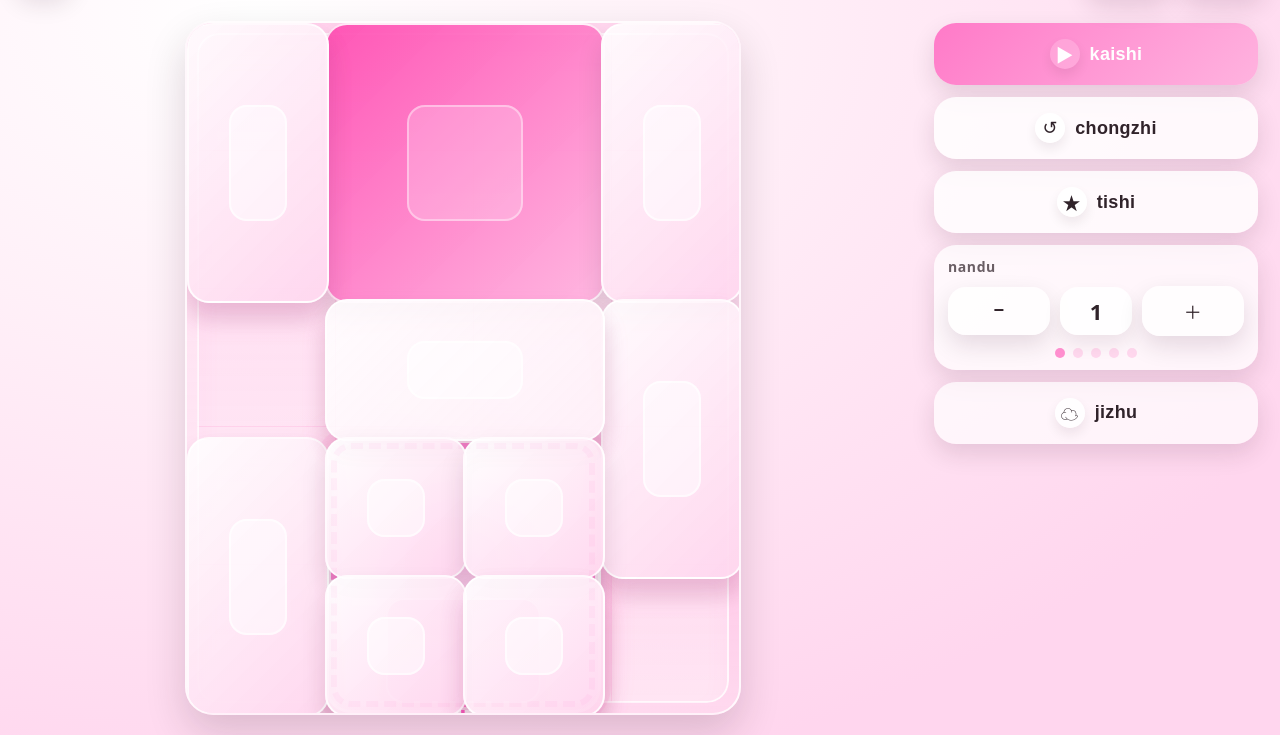
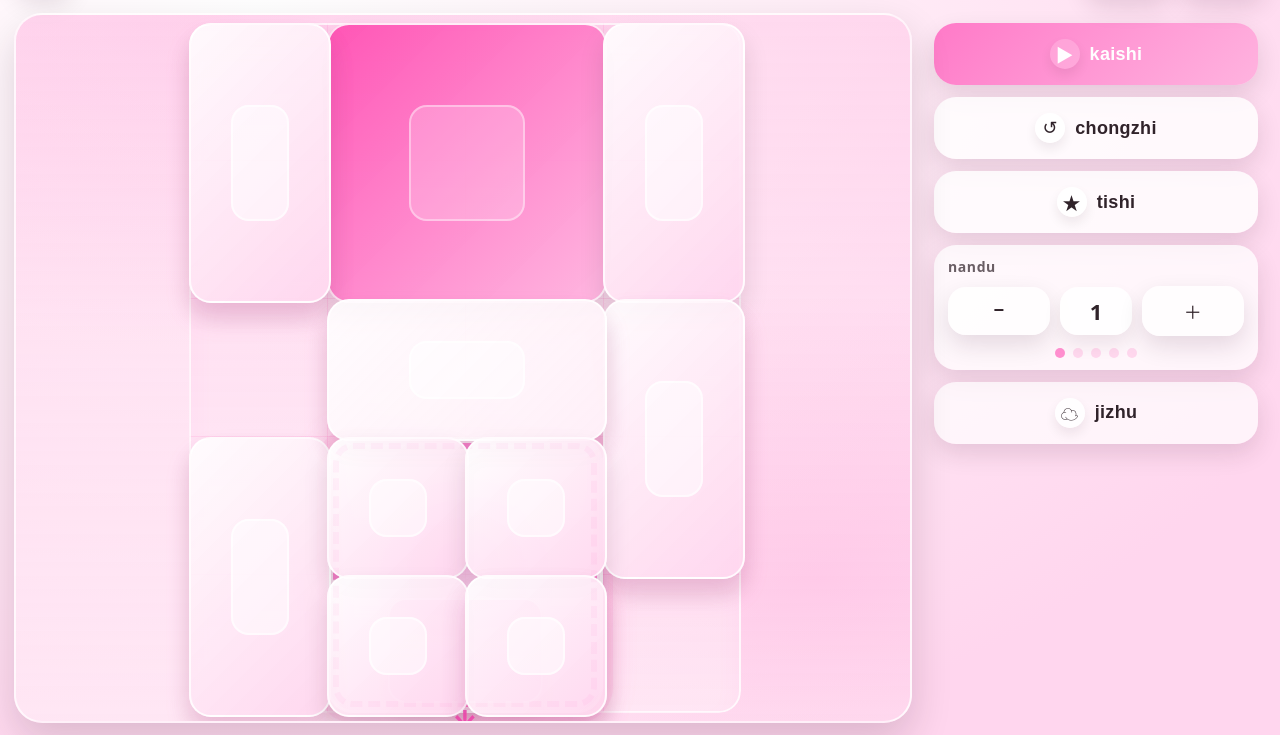
Before and after one commit to Ali1995A/hua-rong-dao, a website built with Vite: page index.html in a window 1280 px wide. Shown: the part 65-800 px from the top of the page. Built offline with nearby package versions, Linux system fonts and the light colour scheme.

Commit message:
Layout: board container fills stage

```diff
--- a/src/main.ts
+++ b/src/main.ts
@@ -81,6 +81,7 @@ function createLayout(app: HTMLElement): UiRefs {
           <div class="board-wrap">
             <div id="board" class="board" aria-label="hua rong dao">
               <canvas id="fxCanvas" class="fx-canvas"></canvas>
+              <div class="grid" aria-hidden="true"></div>
               <div class="goal" aria-hidden="true"></div>
               <div id="hintArrow" class="hint-arrow hidden" aria-hidden="true"></div>
             </div>
@@ -187,7 +188,7 @@ function applyBlockVars(el: HTMLElement, block: Block, cell: number): void {
   el.style.setProperty('--oy', `0px`)
 }
 
-function setBoardSizeVars(board: HTMLElement): number {
+function setBoardSizeVars(board: HTMLElement): { cell: number; gx: number; gy: number } {
   const parent = board.parentElement ?? board
   const rect = parent.getBoundingClientRect()
   const padding = 8
@@ -198,9 +199,13 @@ function setBoardSizeVars(board: HTMLElement): number {
   board.style.setProperty('--cell', `${cell}px`)
   board.style.setProperty('--bw', `${cell * GRID_COLS}px`)
   board.style.setProperty('--bh', `${cell * GRID_ROWS}px`)
-  ;(board as HTMLDivElement).style.width = `${cell * GRID_COLS}px`
-  ;(board as HTMLDivElement).style.height = `${cell * GRID_ROWS}px`
-  return cell
+  const gx = Math.floor((rect.width - cell * GRID_COLS) / 2)
+  const gy = Math.floor((rect.height - cell * GRID_ROWS) / 2)
+  const safeGx = Math.max(0, gx)
+  const safeGy = Math.max(0, gy)
+  board.style.setProperty('--gx', `${safeGx}px`)
+  board.style.setProperty('--gy', `${safeGy}px`)
+  return { cell, gx: safeGx, gy: safeGy }
 }
 
 function shouldShowRotateOverlay(): boolean {
@@ -218,13 +223,20 @@ function moveToDir(dx: number, dy: number): Direction | null {
   return dy > 0 ? 'down' : 'up'
 }
 
-function showHintArrow(refs: UiRefs, move: Move, cell: number, blocks: Block[]): void {
+function showHintArrow(
+  refs: UiRefs,
+  move: Move,
+  cell: number,
+  gx: number,
+  gy: number,
+  blocks: Block[],
+): void {
   const block = blocks.find((b) => b.id === move.id)
   if (!block) return
   const arrow = refs.hintArrow
 
-  const baseX = block.x * cell
-  const baseY = block.y * cell
+  const baseX = gx + block.x * cell
+  const baseY = gy + block.y * cell
   const w = block.w * cell
   const h = block.h * cell
 
@@ -361,6 +373,8 @@ function main(): void {
 
   const blockEls = new Map<BlockId, HTMLDivElement>()
   let cell = 80
+  let gx = 0
+  let gy = 0
 
   function syncTopUi(): void {
     refs.movesEl.textContent = String(state.moves)
@@ -397,7 +411,10 @@ function main(): void {
   }
 
   function resize(): void {
-    cell = setBoardSizeVars(refs.board)
+    const sized = setBoardSizeVars(refs.board)
+    cell = sized.cell
+    gx = sized.gx
+    gy = sized.gy
     updateBlockPositions()
     fireworks.resize()
     const showRotate = shouldShowRotateOverlay() && !rotateDismissed && !state.celebrating
@@ -488,7 +505,7 @@ function main(): void {
     const movable = new Set<BlockId>(moves.map((m) => m.id))
     for (const [id, el] of blockEls.entries()) el.classList.toggle('block-hint', movable.has(id))
 
-    showHintArrow(refs, moves[Math.floor(Math.random() * moves.length)]!, cell, state.blocks)
+    showHintArrow(refs, moves[Math.floor(Math.random() * moves.length)]!, cell, gx, gy, state.blocks)
     window.setTimeout(() => {
       for (const el of blockEls.values()) el.classList.remove('block-hint')
       hideHintArrow(refs)
--- a/src/style.css
+++ b/src/style.css
@@ -132,8 +132,8 @@ body {
 }
 
 .board {
-  width: var(--bw);
-  height: var(--bh);
+  width: 100%;
+  height: 100%;
   border-radius: 28px;
   background: linear-gradient(180deg, rgba(255, 179, 223, 0.35), rgba(255, 240, 248, 0.55));
   box-shadow: var(--shadow);
@@ -143,6 +143,8 @@ body {
   --cell: 90px;
   --bw: calc(var(--cell) * 4);
   --bh: calc(var(--cell) * 5);
+  --gx: 0px;
+  --gy: 0px;
   border: 2px solid rgba(255, 255, 255, 0.7);
 }
 
@@ -156,10 +158,12 @@ body {
   z-index: 0;
 }
 
-.board::after {
-  content: '';
+.grid {
   position: absolute;
-  inset: 10px;
+  left: var(--gx);
+  top: var(--gy);
+  width: var(--bw);
+  height: var(--bh);
   border-radius: 22px;
   background:
     repeating-linear-gradient(0deg, var(--grid-line) 0 1px, transparent 1px var(--cell)),
@@ -183,8 +187,8 @@ body {
 
 .goal {
   position: absolute;
-  left: calc(var(--cell) * 1);
-  top: calc(var(--cell) * 3);
+  left: calc(var(--gx) + var(--cell) * 1);
+  top: calc(var(--gy) + var(--cell) * 3);
   width: calc(var(--cell) * 2);
   height: calc(var(--cell) * 2);
   border-radius: 26px;
@@ -384,7 +388,7 @@ body {
   position: absolute;
   width: calc(var(--w) * var(--cell));
   height: calc(var(--h) * var(--cell));
-  transform: translate(calc(var(--tx) + var(--ox)), calc(var(--ty) + var(--oy)));
+  transform: translate(calc(var(--gx) + var(--tx) + var(--ox)), calc(var(--gy) + var(--ty) + var(--oy)));
   transition: transform 120ms cubic-bezier(0.2, 0.9, 0.2, 1);
   border-radius: 22px;
   box-shadow: 0 14px 24px rgba(40, 10, 30, 0.13);
```
